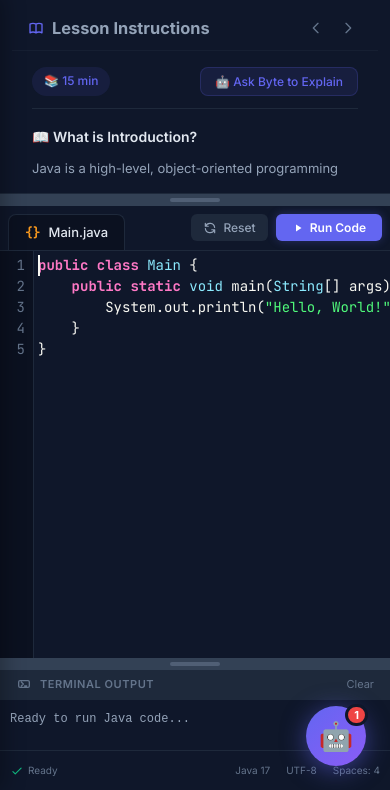
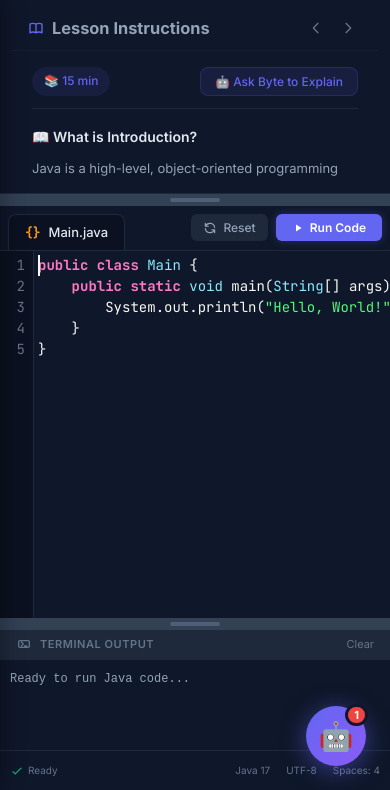
Before and after one commit to erolledph/learn-java, a website: page index.html in a window 390 px wide. Shown: the part 54-844 px from the top of the page. Drawn offline with nearby package versions, Linux system fonts and the light colour scheme.

Commit message:
Fix mobile editor typing causing output panel to shrink

```diff
--- a/styles.css
+++ b/styles.css
@@ -2431,17 +2431,54 @@ body.night-theme .CodeMirror.cm-focused .CodeMirror-cursor {
     .editor-section {
         flex: 1;
         min-height: 0;
+        overflow: hidden;
+        display: flex;
+        flex-direction: column;
     }
 
     .editor-panel {
         flex: 1;
         min-height: 0;
+        overflow: hidden;
+        display: flex;
+        flex-direction: column;
     }
 
     .output-panel {
-        flex-shrink: 1;
+        flex-shrink: 0 !important;
+        flex-basis: auto !important;
         min-height: 80px;
-        max-height: 35vh;
+        height: 120px;
+        max-height: 40vh;
+        overflow: hidden;
+        position: relative;
+    }
+
+    .output-content {
+        overflow: hidden;
+        height: 100%;
+    }
+
+    .output-content pre {
+        margin: 0;
+        white-space: pre-wrap;
+        word-break: break-word;
+    }
+
+    /* Prevent CodeMirror from causing layout shifts */
+    .CodeMirror {
+        height: 100% !important;
+        min-height: 0 !important;
+        flex: 1 !important;
+    }
+
+    .CodeMirror-scroll {
+        min-height: 0 !important;
+        height: 100% !important;
+    }
+
+    .CodeMirror-sizer {
+        min-height: 0 !important;
     }
 
     /* Touch-friendly resize handles on mobile */
```
